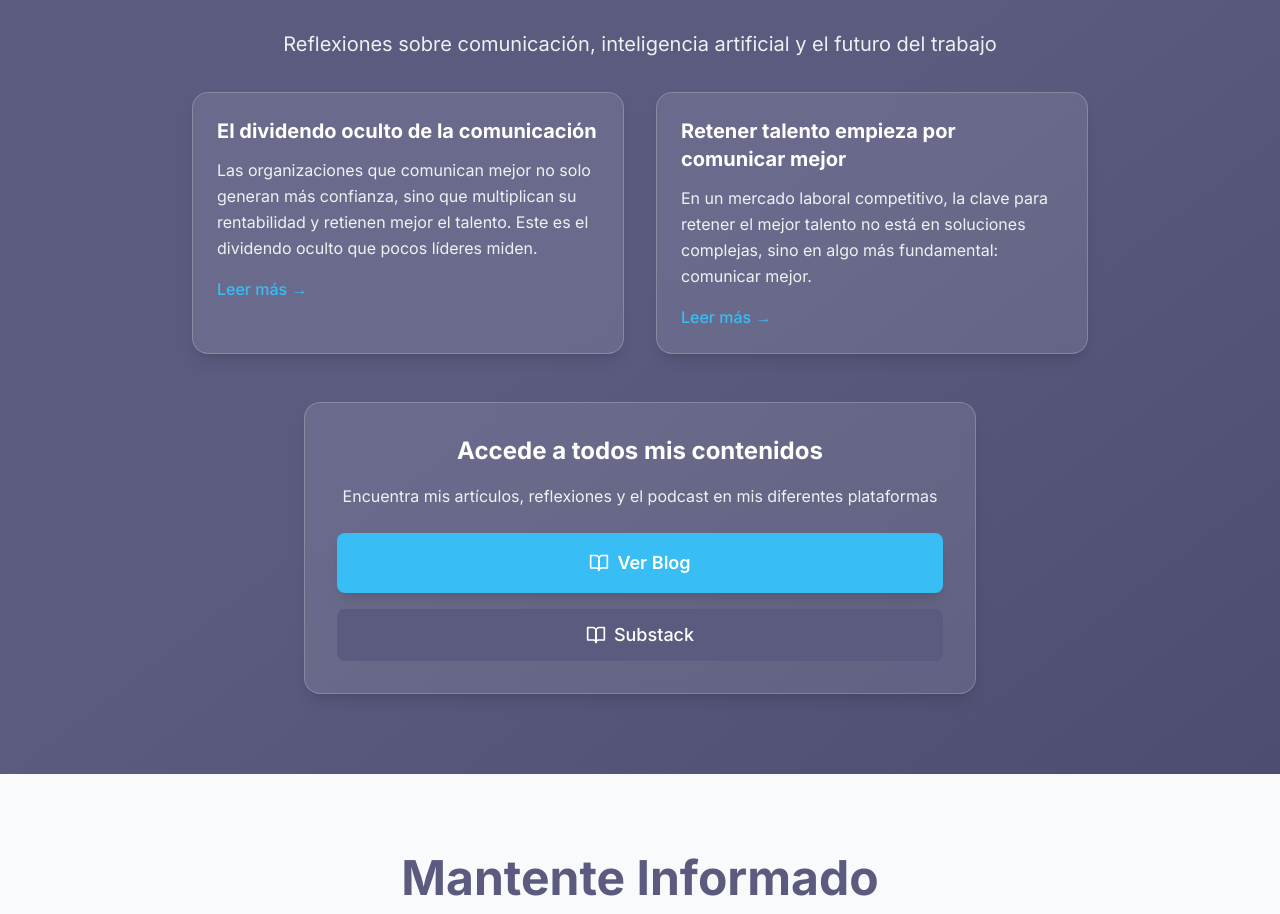
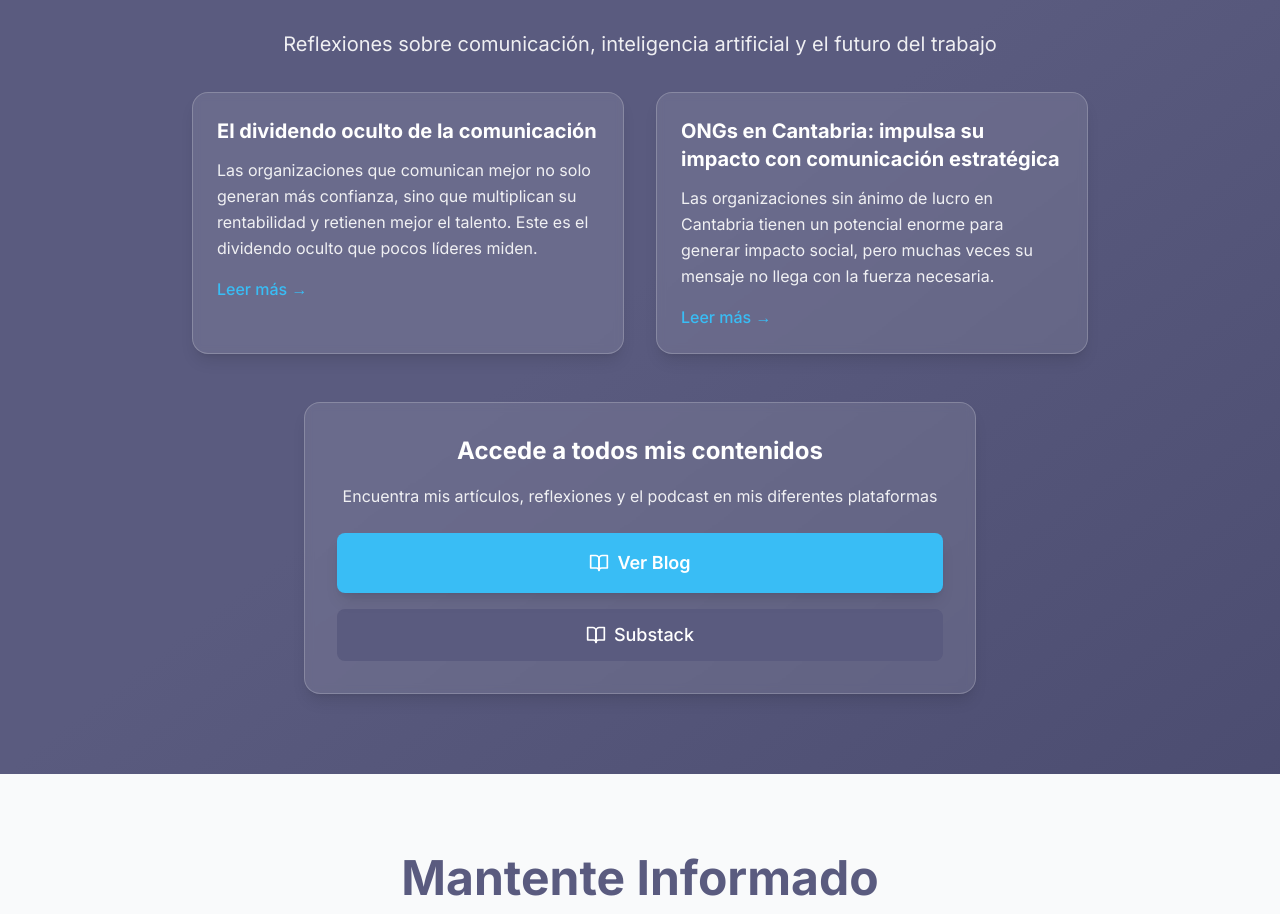
Before and after one commit to osanemeterio/oscarsanemeterio, a React (Vite) app: page / in a window 1280 px wide. Shown: the part 4934-5848 px from the top of the page. Built offline with nearby package versions, Linux system fonts and the light colour scheme.

Commit message:
Revert changes and restore ONGs article on homepage

```diff
--- a/src/pages/Home.tsx
+++ b/src/pages/Home.tsx
@@ -457,16 +457,16 @@ function App() {
               <span className="text-[#39bdf5] font-medium">Leer más →</span>
             </Link>
 
-            {/* Retener talento empieza por comunicar mejor */}
+            {/* ONGs en Cantabria: impulsa su impacto con comunicación estratégica */}
             <Link
-              to="/blog/retener-talento-comunicar"
+              to="/blog/ongs-cantabria-impacto"
               className="slide-up bg-white/10 backdrop-blur-sm p-6 rounded-2xl shadow-lg border border-white/20 hover:bg-white/20 transition-all duration-300 block text-left"
             >
               <h3 className="text-xl font-bold text-white mb-3">
-                Retener talento empieza por comunicar mejor
+                ONGs en Cantabria: impulsa su impacto con comunicación estratégica
               </h3>
               <p className="text-white/90 mb-4 leading-relaxed">
-                En un mercado laboral competitivo, la clave para retener el mejor talento no está en soluciones complejas, sino en algo más fundamental: comunicar mejor.
+                Las organizaciones sin ánimo de lucro en Cantabria tienen un potencial enorme para generar impacto social, pero muchas veces su mensaje no llega con la fuerza necesaria.
               </p>
               <span className="text-[#39bdf5] font-medium">Leer más →</span>
             </Link>
```
